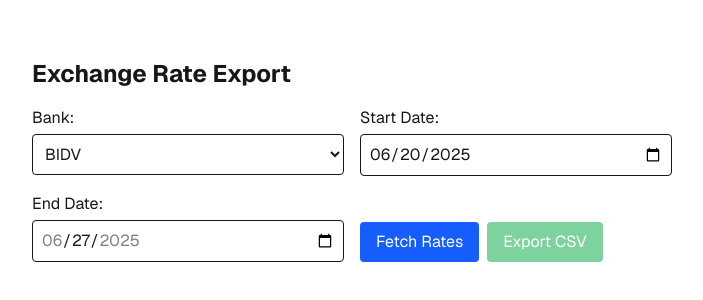
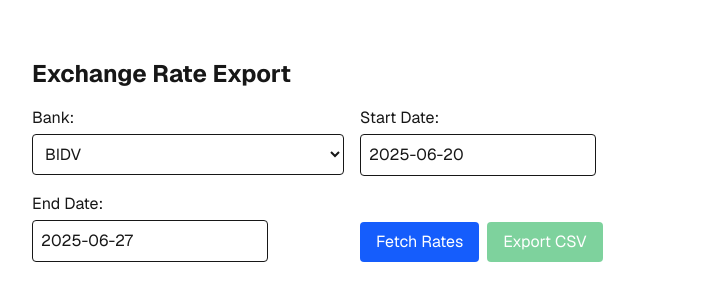
Before and after one commit to tiennm99/exchange-rate-export, a Next.js app: page / in a window 1280 px wide. Shown: the part 232-532 px from the top of the page, without its empty margins (288-991 px from the left). Built offline with nearby package versions, Linux system fonts and the light colour scheme.

Commit message:
feat: date picker

```diff
--- a/package.json
+++ b/package.json
@@ -13,6 +13,7 @@
     "date-fns": "^4.1.0",
     "next": "15.3.4",
     "react": "^19.0.0",
+    "react-datepicker": "^8.4.0",
     "react-dom": "^19.0.0"
   },
   "devDependencies": {
--- a/src/app/components/ExchangeRateViewer.js
+++ b/src/app/components/ExchangeRateViewer.js
@@ -1,26 +1,17 @@
 "use client";
 
 import React, { useState } from 'react';
-import { format } from 'date-fns';
-
-function formatDisplayDate(dateStr) {
-  try {
-    let date;
-    if (dateStr.includes('/')) {
-      const [day, month, year] = dateStr.split('/');
-      date = new Date(`${year}-${month}-${day}`);
-    } else {
-      date = new Date(dateStr);
-    }
-    return format(date, 'dd/MM/yyyy');
-  } catch (e) {
-    return dateStr;
-  }
-}
+import DatePicker from 'react-datepicker';
+import 'react-datepicker/dist/react-datepicker.css';
+import { parse, isDate } from 'date-fns';
 
 export default function ExchangeRateViewer({ defaultStartDate, defaultEndDate }) {
-  const [startDate, setStartDate] = useState(defaultStartDate);
-  const [endDate, setEndDate] = useState(defaultEndDate);
+  const [startDate, setStartDate] = useState(
+    defaultStartDate ? (isDate(defaultStartDate) ? defaultStartDate : parse(defaultStartDate, 'yyyy-MM-dd', new Date())) : null
+  );
+  const [endDate, setEndDate] = useState(
+    defaultEndDate ? (isDate(defaultEndDate) ? defaultEndDate : parse(defaultEndDate, 'yyyy-MM-dd', new Date())) : null
+  );
   const [selectedBank, setSelectedBank] = useState('bidv');
   const [isLoading, setIsLoading] = useState(false);
   const [error, setError] = useState('');
@@ -37,8 +28,8 @@ export default function ExchangeRateViewer({ defaultStartDate, defaultEndDate })
     setResults([]);
     setShowTable(false);
     try {
-      const start = new Date(startDate);
-      const end = new Date(endDate);
+      const start = startDate;
+      const end = endDate;
       if (start > end) {
         setError('Start date cannot be after end date');
         setIsLoading(false);
@@ -110,25 +101,27 @@ export default function ExchangeRateViewer({ defaultStartDate, defaultEndDate })
         </div>
         <div className="form-group flex flex-col">
           <label htmlFor="start-date" className="mb-1">Start Date:</label>
-          <input
-            type="date"
+          <DatePicker
             id="start-date"
-            value={startDate}
-            max={endDate}
-            onChange={e => setStartDate(e.target.value)}
+            selected={startDate}
+            onChange={date => setStartDate(date)}
+            maxDate={endDate || new Date()}
+            dateFormat="yyyy-MM-dd"
             className="border rounded p-2"
+            placeholderText="Select start date"
           />
         </div>
         <div className="form-group flex flex-col">
           <label htmlFor="end-date" className="mb-1">End Date:</label>
-          <input
-            type="date"
+          <DatePicker
             id="end-date"
-            value={endDate}
-            min={startDate}
-            max={new Date().toISOString().split('T')[0]}
-            onChange={e => setEndDate(e.target.value)}
+            selected={endDate}
+            onChange={date => setEndDate(date)}
+            minDate={startDate}
+            maxDate={new Date()}
+            dateFormat="yyyy-MM-dd"
             className="border rounded p-2"
+            placeholderText="Select end date"
           />
         </div>
         <div className="button-group flex gap-2 items-end">
--- a/src/app/page.js
+++ b/src/app/page.js
@@ -1,5 +1,4 @@
 "use client";
-import Image from "next/image";
 import React, { useEffect, useState } from "react";
 import ExchangeRateViewer from "./components/ExchangeRateViewer";
 import { format, subDays } from "date-fns";
```
Also changed, not shown: 1 other file (tests, documents, lock files or other folders).
